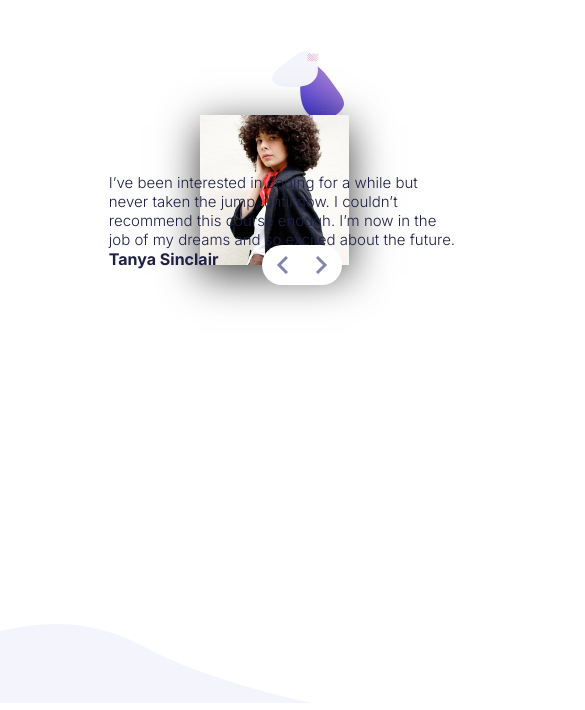
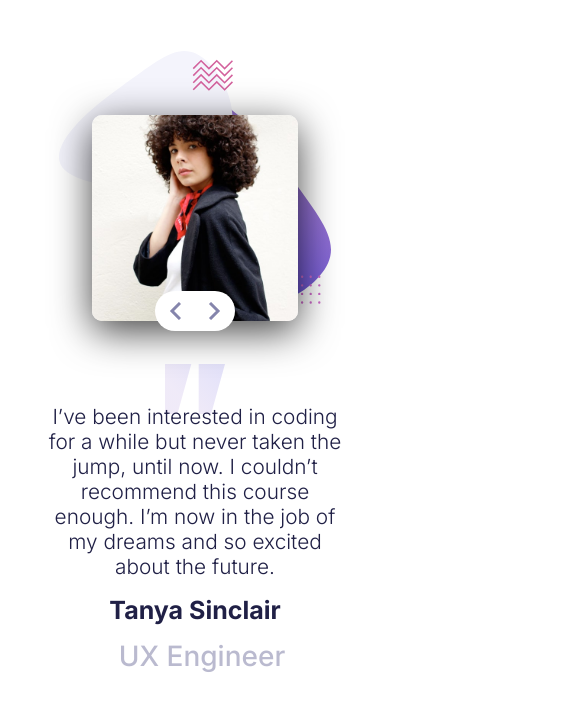
Before and after one commit to christopherdongo/coding-bootcamp-testimonials-slider, a plain HTML site: page index.html in a window 390 px wide. Shown: the top 710 px of the page, 585 px wide, since content can reach past the window. Drawn offline with Linux system fonts and the light colour scheme.

Commit message:
cambios menores

```diff
--- a/css/styles.css
+++ b/css/styles.css
@@ -22,8 +22,8 @@
     flex: 1;
 }
 .svg-1 img{
-    padding-top: 9em;
-    padding-left: 13.5em;
+    padding-top: 8.5em;
+    padding-left: 12.4em;
     width: 15%;
     margin: auto;
 }
@@ -48,54 +48,49 @@
     flex: 1;
 }
 .biography{
-    max-width: 650px;
     position: absolute;
     margin: auto;
-    font-size: 1.9em;
-    padding-top: 6em;
     padding-left: 4em;
-    padding-right:0 ;
+    padding-top: 12em;
+}
+.biography div{
+    display: flex;
+    padding-top: 1em;
+    align-items: center;
+}
+.texto{
+    width: 700px;
+    padding-right:0;
+    font-size: 2em;
     font-family: var(--font-family);
     color: var(--DarkBlue);
     font-weight: 300;
 }
-.biography h1{
- /*padding-top:2em ;*/
- font-size: 16px;
- font-weight: 700;
+.name{
+    color: var(--DarkBlue);
+    font-family: var(--font-family);
+    font-weight: 700;
+    display:  flex;
+    font-size: 19px;
 }
-/*
-.biography h1 span{
+.jobs{
     color: var(--GrayishBlue);
+    font-family: var(--font-family);
     font-weight: 500;
-}*/
-
+    font-size: 19px;
+    padding-left: 0.5em;
+}
 .avatar{
     margin: auto;
     margin-top:4em;
     margin-left: 4.1em;
     z-index: 999;
+    border-radius: 10px;
     max-width: 72%;
     max-height: 82%;
     box-shadow: 0px 10px 39px 0px rgba(0, 0, 0, 0.75);;
 }
-.name_jobs{
-  display: flex;
-  align-items: center;
-  padding-top: 1em;
-}
-.name_jobs h1{
-    color: var(--DarkBlue);
-    font-weight: 700;
-    display:  flex;
-    font-size: 18px;
-}
-.name_jobs p{
-   font-weight: 500;
-   color: var(--GrayishBlue);
-   font-size: 18px;
-   padding-left: 1em;
-}
+
 .container-button{
     display: flex;
     justify-content: space-around;
@@ -109,7 +104,8 @@
     border-bottom-left-radius: 50px;
     border-bottom-right-radius: 50px;
     margin-left: 8em;
-    bottom: 1.5em;
+    bottom: 1.9em;
+    padding: 0.2em;
 }
 .prev:hover{
     cursor: pointer;
@@ -122,7 +118,7 @@
     position: sticky;
 }
 .svg-footer img{
-    width: 40%;
+    width: 50%;
     margin: auto;
     position: absolute;
     margin-top: 20em;
@@ -136,16 +132,16 @@
     }
     .svg-1 img{
         padding-top: 9em;
-        padding-left: 14em;
+        padding-left: 12.5em;
         width: 15%;
         margin: auto;
     }
     .biography{
         padding-right: 2em;
     }
-    .biography p{
+    .texto{
         position: relative;
-        width: 710px;
+        width: 700px;
         font-size: 32px;
         padding-left: 0em;
         padding-top: 0.5em;
@@ -154,12 +150,18 @@
         color: var(--DarkBlue);
         font-weight: 300;
     }
-      .biography p{
+    .biography div{
+        padding-top:1.8em;
+    }
+      .name{
          font-weight: 500;
-         color: var(--GrayishBlue);
-         font-size: 18px;
-         padding-left: 1em;
+         color: var(--DarkBlue);
+         font-size: 25px;
          margin: 0;
+      }
+      .jobs{
+          font-weight: 500;
+          color: var(--GrayishBlue);
       }
     .avatar{
         margin: auto;
@@ -170,98 +172,195 @@
     .svg-footer img{
         position: absolute;
         z-index: 1;
-        width: 50%;
+        width: 60%;
         padding-top: 3em;
+    }
+}
+/*
+@media (min-width:801px) and (max-width:1130px){
+
+    .texto{
+        width: 350px;
+        font-size: 20px;
+    }
+    .biography h1{
+        font-size: 15px;
+    }
+
+}*/
+
+@media screen and (max-width: 800.98px){
+    .container{
+        display: flex;
+        flex-direction: column;
+    }
+    .main-1{
+        display: flex;
+        flex-direction: column-reverse;
+        justify-content: center;
+        align-items: center;
+    }
+
+    .main-2{
+        display: flex;
+        flex-direction: column-reverse;
+        justify-content: center;
+    }
+
+    .biography{
+        display: flex;
+        flex-direction: column;
+        justify-content: center;
+        align-items: center;
+        padding-top: 4em;
+        padding-left: 0em;
+    }
+    .texto{
+        width: 100%;
+        font-size: 28px;
+        text-align: center;
+    }
+    /*name*/
+    .biography div{
+        display: flex;
+        flex-direction: column;
+        align-items: center;
+        justify-content: center;
+    }
+    .name{
+      font-size: 25px;
+    }
+    .jobs{
+        padding-top: 0.5em;
+        font-size: 28px;
+
+    }
+    .svg-1{
+     display: grid;
+     place-items: center;
+    }
+    .svg-1 img{
+        padding-top: 3.5em;
+        padding-left: 0em;
+        width: 90%;
+    }
+    .svg-2 img{
+        max-width: 92.5% !important;
+    }
+    .caja1{
+      display: flex;
+      padding-top: 11em;
+      align-items: center;
+      justify-content: center;
+    }
+    .container-photo{
+        display: flex;
+        justify-content: center;
+        align-items: center;
+        margin-left: auto;
+        margin-right: auto;
+    }
+    .avatar{
+        width:70%;
+        margin-top: 4em;
+       margin-left: auto;
+       margin-right: auto;
+    }
+    .svg-2{
+        display: flex;
+        justify-content: center;
+    }
+    .svg-2 img{
+        max-width: 54%;
+        margin: auto;
+    }
+    .container-button{
+        display: flex;
+        margin: auto;
+        z-index: 999;
+    }
+    .container-footer{
+        display:flex;
+        justify-content: end;
+        position: absolute;
+        width: 90%;
+        margin: auto;
+        z-index: 1;
+        padding-top:43em ;
+    }
+    .svg-footer img{
+        width: 80%;
+    }
+}
+
+@media screen and (max-width:550px){
+    .svg-1 img{
+        max-width: 50%;
+        margin: auto;
+        padding-bottom: 0.5em;
+    }
+    .biography{
+        padding-top: 0.1em;
+    }
+    .texto{
+        width: 100%;
+        font-size: 1.3em!important;
+        text-align: center;
+    }
+    .container-footer{
+        padding-top:30em;
+        margin: auto;
+    }
+    .container-button{
+        padding: 0.02em;
     }
 }
 
 
-@media screen and (max-width:1199.98px){
-    .biography p{
-        width: 700px;
-        font-size: 32px;
+@media screen and (max-width:375px){
+    .biography{
+        display: flex;
+        flex-direction: column;
+        justify-content: center;
+        align-items: center;
+        padding-top: 4em;
+        padding-left: 0em;
+    }
+    .texto{
+        width: 100%;
+        font-size: 15px;
+        text-align: center;
+    }
+    .avatar{
+        margin-top:2em;
+        width: 100% !important;
+    }
+
+    .biography div{
+        display: flex;
+        flex-direction: column;
+        align-items: center;
+        justify-content: center;
+    }
+    .name{
+      font-size: 25px;
+    }
+    .jobs{
+        padding-top: 0.5em;
+        font-size: 28px;
+    }
+    .svg-2 img{
+        max-width: 54%;
+        margin: auto;
+    }
+    .container-button{
+       padding:0.1em;
+    }
+    .container-footer{
+        margin-top:0em !important;
+        margin: auto;
+    }
+    .svg-footer img{
+        width: 70%;
     }
 }
-
-
-@media (min-width: 1199px) and (max-width:1300px) {
-    .svg-1 img{
-        padding-top: 6.5em;
-        padding-left: 12em;
-        width: 15%;
-        margin: auto;
-    }
-    .biography{
-        padding-top:6em;
-    }
-    .biography p{
-        width: 600px;
-        margin: auto;
-        font-size:28px;
-    }
-
-}
-
-@media (min-width:801px) and (max-width:1198px){
-    .biography{
-        padding-top: 4em;
-        padding-left: 2em;
-    }
-    .biography p{
-        margin: auto;
-        max-width: 300px;
-        font-size: 30px;
-    }
-    .svg-1 img{
-        padding-top: 5.5em;
-        padding-left: 6.5em;
-        width: 15%;
-        margin: auto;
-    }
-    .avatar{
-        max-width: 65%;
-    }
-    .svg-footer img{
-        position: absolute;
-        z-index: 1;
-        width: 70%;
-        margin-top: 150px;
-    }
-}
-
-@media screen and (max-width: 800.98px){
-    .biography{
-        padding-top: 4em;
-        padding-left: 2em;
-    }
-    .biography p{
-        max-width: 350px;
-        margin: auto;
-        font-size: 15px;
-    }
-    .svg-1 img{
-        padding-top: 9em;
-        padding-left: 14em;
-        width: 15%;
-        margin: auto;
-    }
-    .avatar{
-        max-width: 72%;
-    }
-    .svg-2 img{
-        max-width: 103%;
-        margin: auto;
-    }
-
-    .svg-footer img{
-        position: absolute;
-        z-index: 1;
-        width: 80%;
-        padding-top: 3em;
-    }
-
-}
-
-@media screen and (max-width:375px){
-
-}
--- a/index.html
+++ b/index.html
@@ -30,8 +30,11 @@
      <main class="main-2">
        <div class="caja1">
             <article class="biography">
-              <p id="texto"> "  If you want to lay the best foundation possible I’d recommend taking this course. The depth the instructors go into is incredible. I now feel so confident about starting up as a professional developer."</p>
-              <h1 id="name">Jhon Tarkpor <span id="jobs" class="jobs">Junior Front-end Development</span></h1>
+              <p id="texto" class="texto"> "  If you want to lay the best foundation possible I’d recommend taking this course. The depth the instructors go into is incredible. I now feel so confident about starting up as a professional developer."</p>
+              <div>
+                <h1 id="name" class="name">Jhon Tarkpor</h1>
+                <h1 id="jobs" class="jobs">developer</h1>
+              </div>
             </article>
        </div>
        <div class="caja2">
--- a/js/app.js
+++ b/js/app.js
@@ -17,7 +17,7 @@ const personData=[
 //constans
  const biography = document.querySelector('#texto')
  const name = document.querySelector('#name')
- const job = document.querySelector('#jobs')
+ const job = document.getElementById('jobs')
  const photo = document.querySelector('#photo_avatar')
  //buttons
  const nextBTN = document.querySelector('#button-next')
@@ -37,8 +37,8 @@ const personData=[
    //data
    photo.src = item.photo;
    biography.textContent=item.biography;
-   name.innerHTML = item.name;
-   job.innerHTML = item.job;
+   job.textContent = item.job;
+   name.textContent = item.name;
 
 
  }
```
